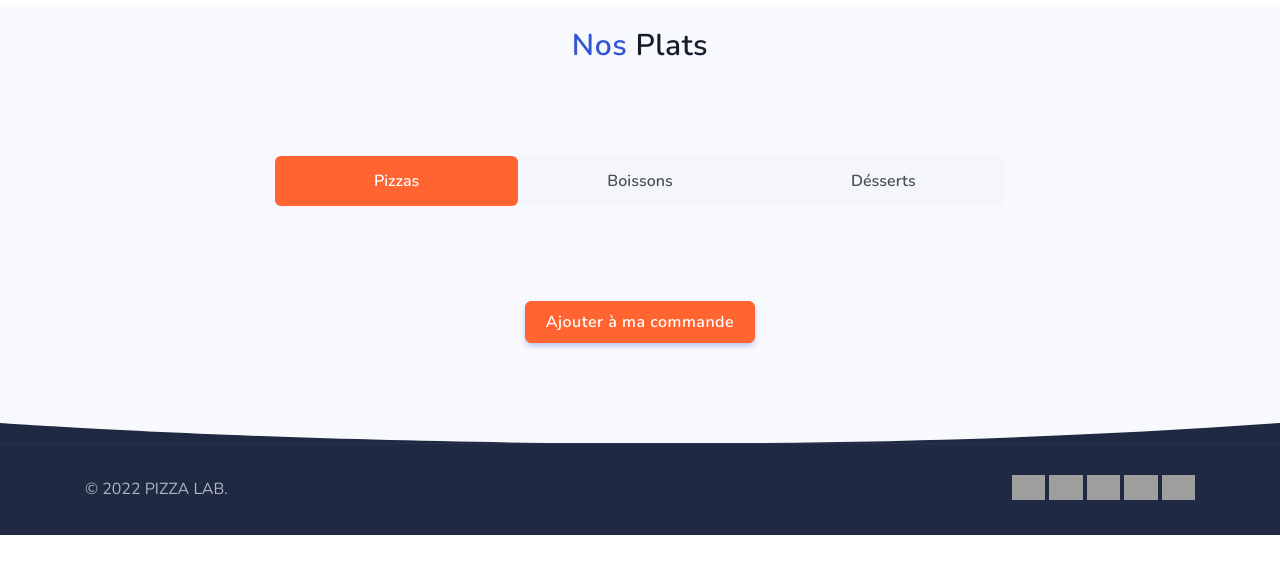
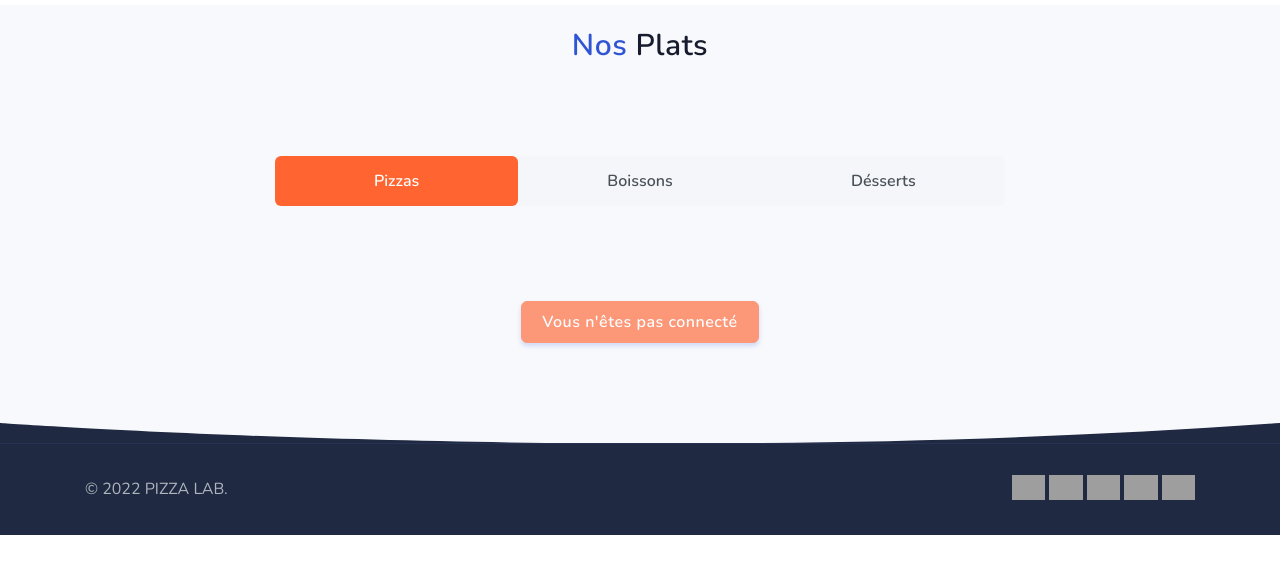
Before and after one commit to fiduide/Resto-Project, a PHP site: page /index.php?action=choix in a window 1280 px wide. Shown: the part 101-675 px from the top of the page. Run offline with PHP 8.4, Linux system fonts and the light colour scheme; data that the repository does not hold is empty; grey boxes are pictures that could not be loaded.

Commit message:
Ajout si utilisateur pas connecté

```diff
--- a/app/Template/Menu/v_plat.php
+++ b/app/Template/Menu/v_plat.php
@@ -106,7 +106,12 @@
                                     } ?>
                                     </div>    <!--end row-->
                                 </div><!--end teb pane-->
-                                <button type="submit" class="btn btn-primary mt-5">Ajouter à ma commande </button>
+                                <?php if(isset($_SESSION['isConnected']) && $_SESSION['isConnected'] == 1){ ?>
+                                    <button type="submit" class="btn btn-primary mt-5">Ajouter à ma commande</button>
+                                <?php }else{ ?>
+                                    <button type="button" class="btn btn-primary mt-5" disabled>Vous n'êtes pas connecté</button>
+                                <?php } ?>
+
                             </form>
                         </div><!--end tab content-->
                     </div><!--end col-->
```
